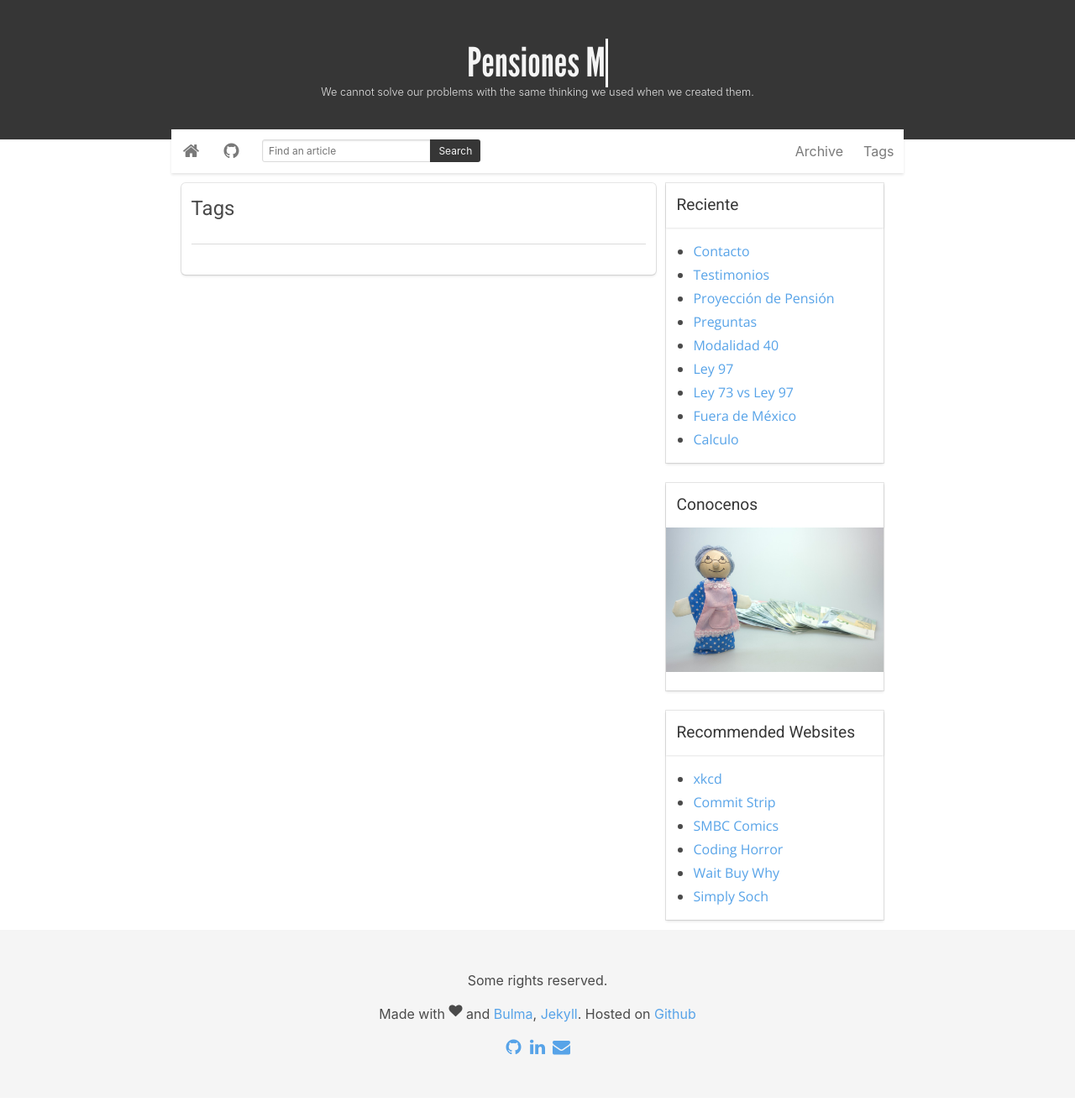
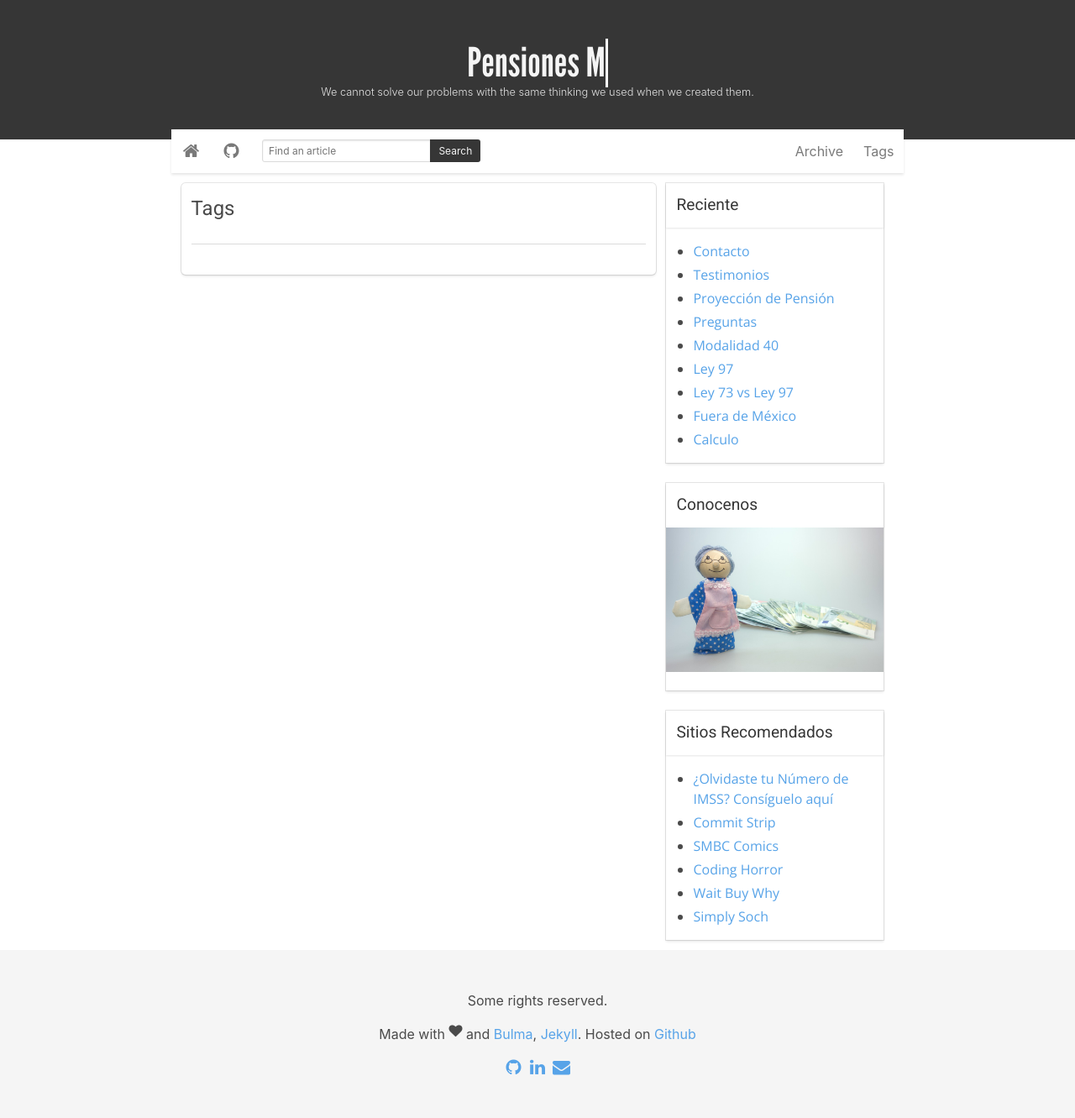
Before and after one commit to PensionesMexico/PensionesMexico.github.io, a Jekyll site: the page built from tags.html, in a window 1280 px wide. Shown: the whole page at 84% size. Built offline with Jekyll 4.4.1, drawn with Linux system fonts in a browser that asks for light colours; before the commit the page ends 1307 px from its top, so only the background shows below that.

Commit message:
Update default.html

```diff
--- a/_layouts/default.html
+++ b/_layouts/default.html
@@ -118,14 +118,14 @@
             <div class="card">
               <header class="card-header">
                 <p class="card-header-title nice-title">
-                  Recommended Websites
+                  Sitios Recomendados
                 </p>
               </header>
               <div class="card-content">
                 <div class="content nice-text">
                   <ul>
                     <li>
-                      <a href="https://xkcd.com">xkcd</a>
+                      <a href="https://pensionesmexico.github.io/www.imss.gob.mx/faq/no-recuerdo-mi-nss">¿Olvidaste tu Número de IMSS? Consíguelo aquí</a>
                     </li>
                     <li>
                       <a href="http://commitstrip.com">Commit Strip</a>
```
